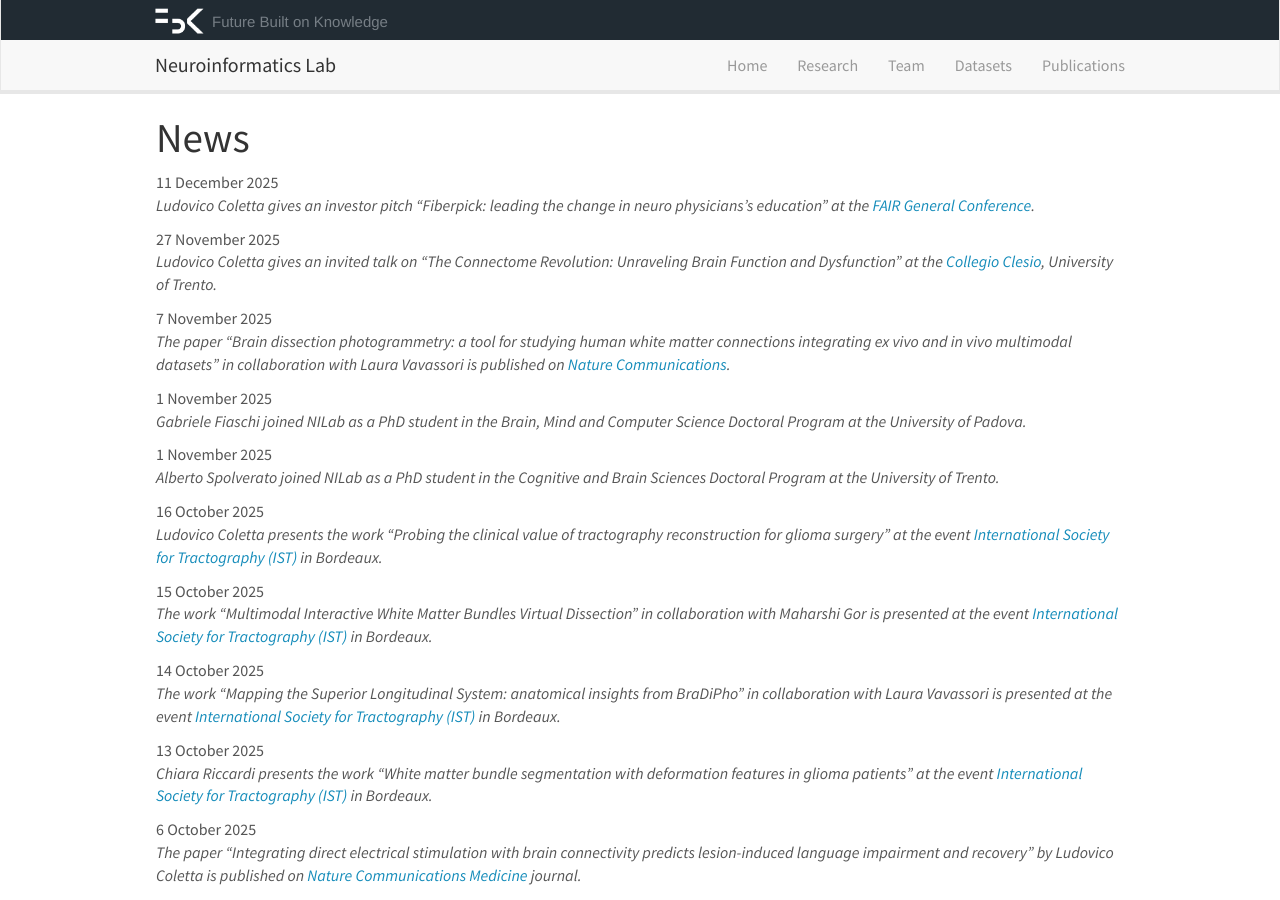
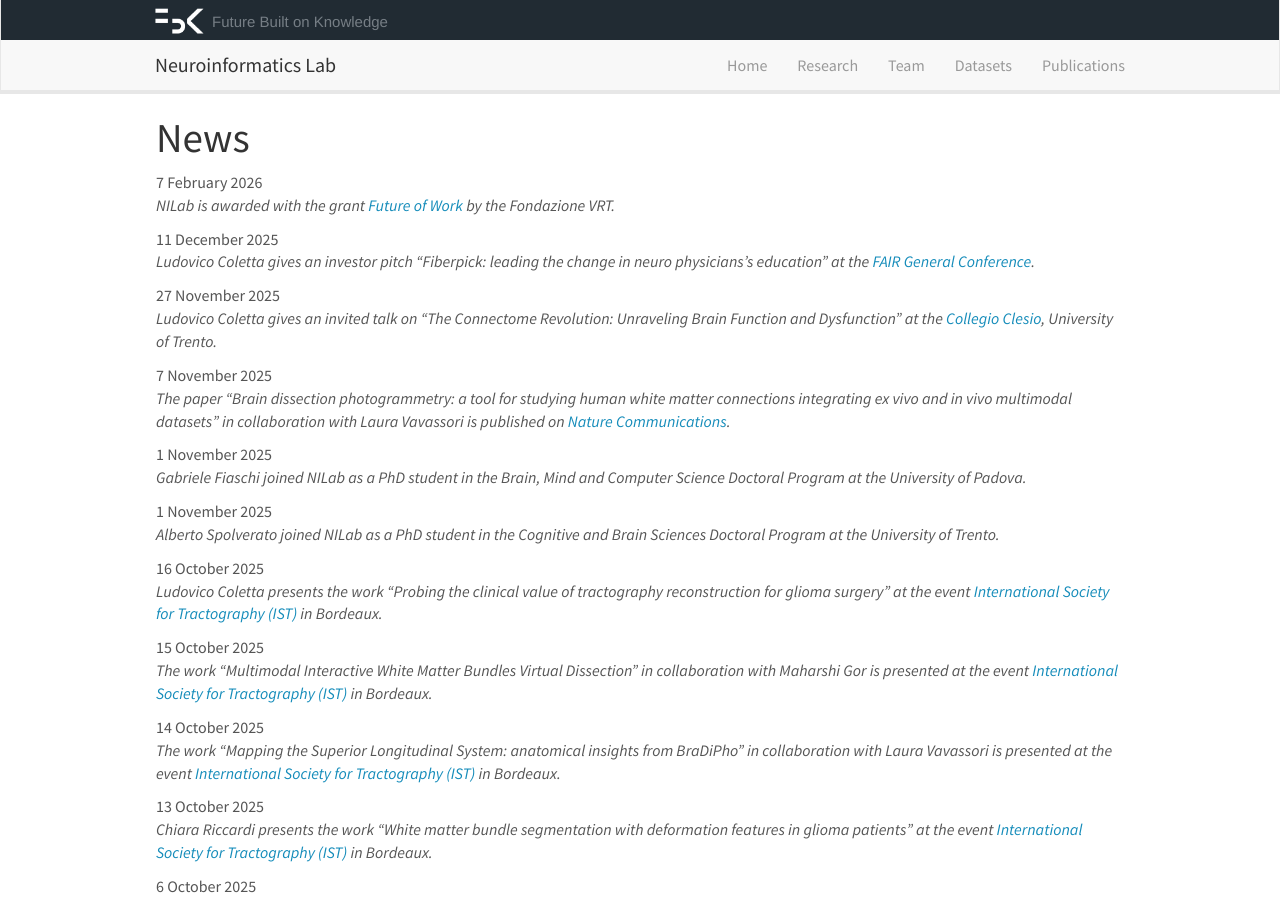
Before and after one commit to FBK-NILab/FBK-NILab.github.io, a Jekyll site: the page built from _pages/allnews.md, in a window 1280 px wide and 900 px high. Built offline with Jekyll 4.4.1, drawn with Linux system fonts in a browser that asks for light colours; nearby versions of some CDN libraries.

Commit message:
Update news.yml

```diff
--- a/_data/news.yml
+++ b/_data/news.yml
@@ -1,3 +1,7 @@
+
+- date: 7 February 2026
+  headline: |
+    NILab is awarded with the grant <a href='https://www.fondazionevrt.it/15-future-of-work-2025'>Future of Work</a> by the Fondazione VRT.
 
 - date: 11 December 2025
   headline: |
```
